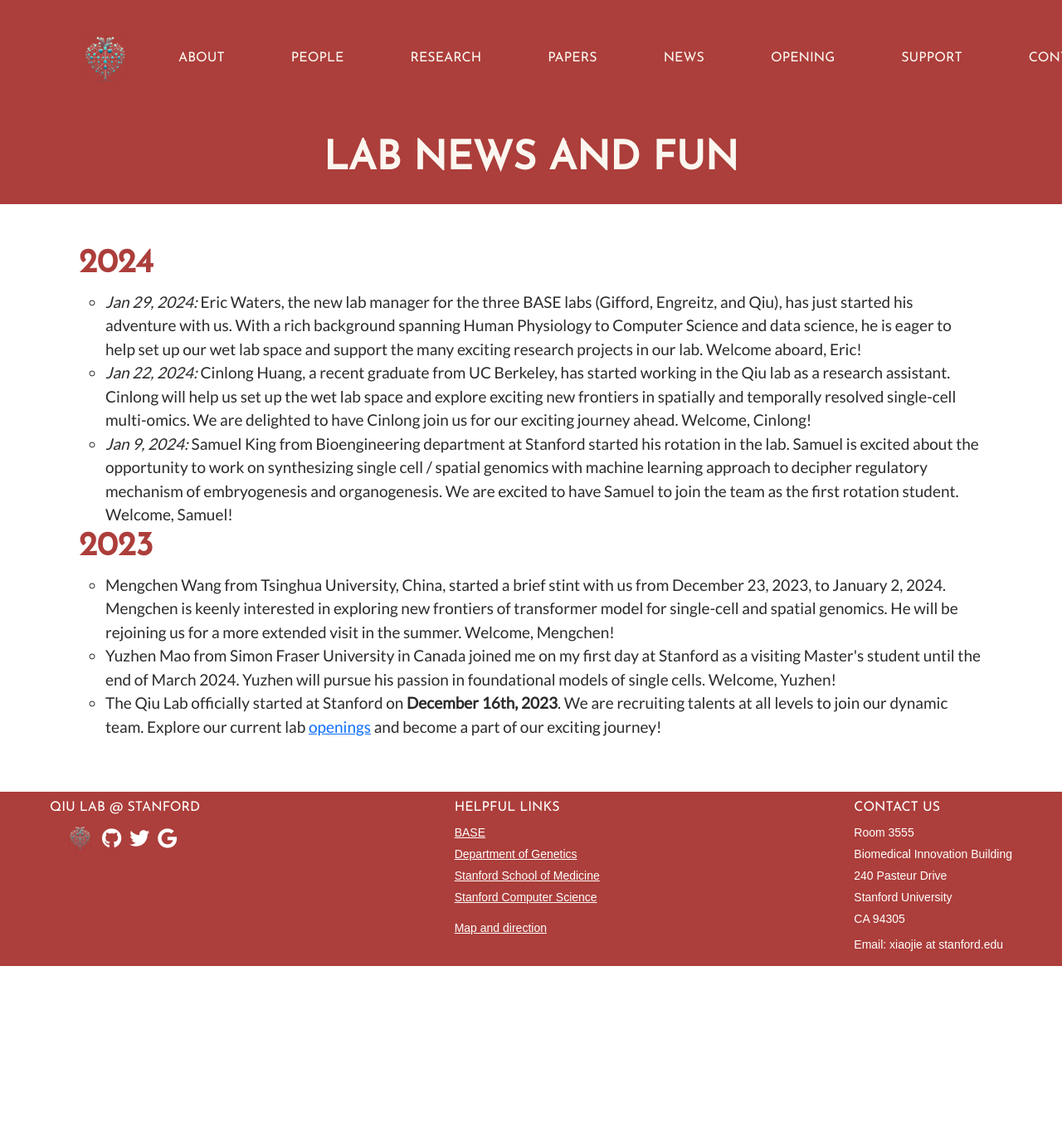
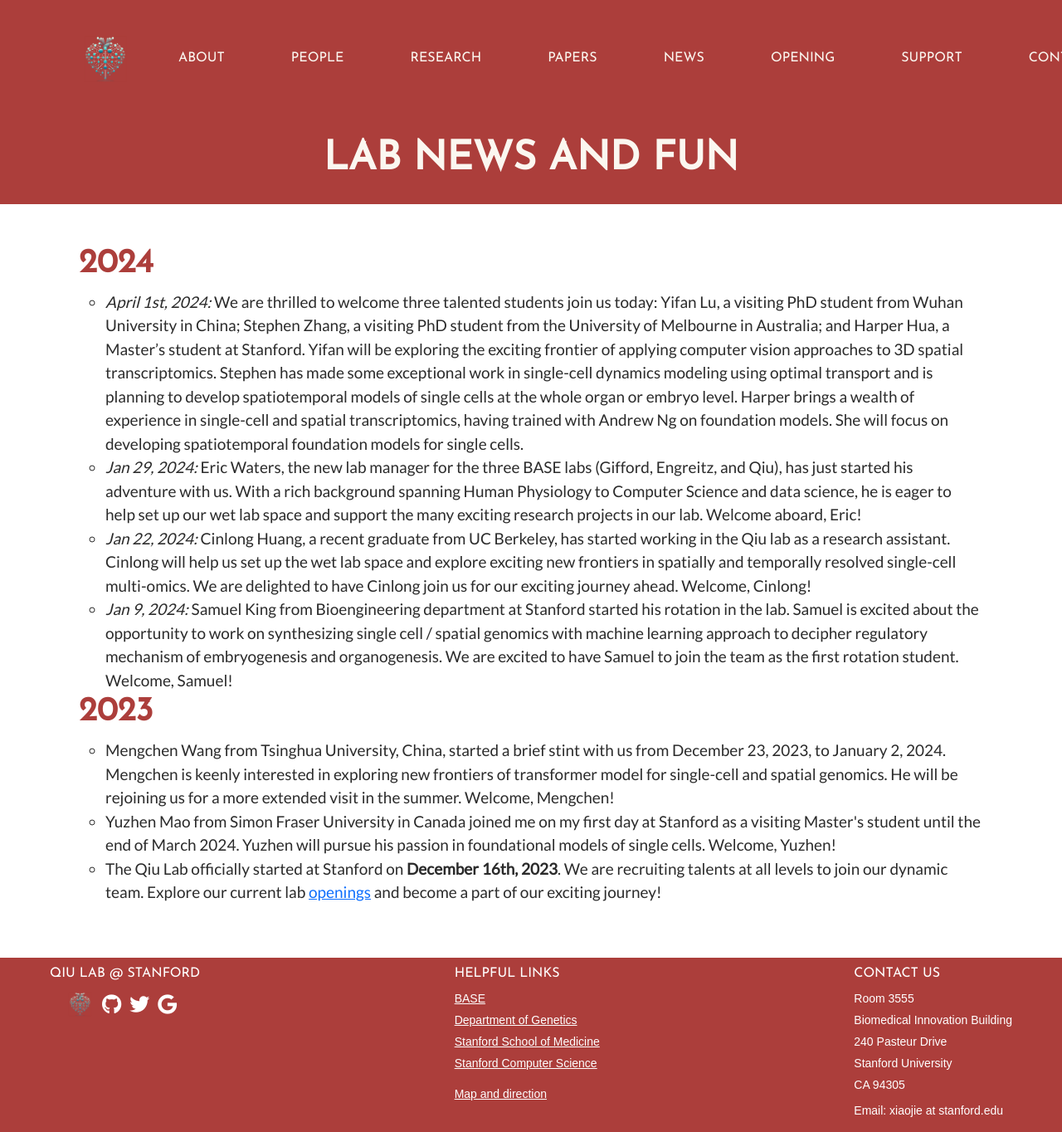
Before and after one commit to aristoteleo/qiu_lab_website, a Jekyll site: the page built from news.html, in a window 1280 px wide. Shown: the whole page at 83% size. Built offline with Jekyll 4.4.1, drawn with Linux system fonts in a browser that asks for light colours; before the commit the page ends 1164 px from its top, so only the background shows below that.

Commit message:
add harper, stephen and yifan

```diff
--- a/news.html
+++ b/news.html
@@ -10,6 +10,9 @@ title: "Lab news and fun"
     <h1>2024</h1>
     <ul>
     <ul>
+      <li style="font-size: 19px;">
+        <i>April 1st, 2024:</i> We are thrilled to welcome three talented students join us today: Yifan Lu, a visiting PhD student from Wuhan University in China; Stephen Zhang, a visiting PhD student from the University of Melbourne in Australia; and Harper Hua, a Master’s student at Stanford. Yifan will be exploring the exciting frontier of applying computer vision approaches to 3D spatial transcriptomics. Stephen has made some exceptional work in single-cell dynamics modeling using optimal transport and is planning to develop spatiotemporal models of single cells at the whole organ or embryo level. Harper brings a wealth of experience in single-cell and spatial transcriptomics, having trained with Andrew Ng on foundation models. She will focus on developing spatiotemporal foundation models for single cells.
+      </li>
       <li style="font-size: 19px;">
         <i>Jan 29, 2024:</i> Eric Waters, the new lab manager for the three BASE labs (Gifford, Engreitz, and Qiu), has just started his adventure with us. With a rich background spanning Human Physiology to Computer Science and data science, he is eager to help set up our wet lab space and support the many exciting research projects in our lab. Welcome aboard, Eric!
       </li>
```
Also changed, not shown: 1 other file.
